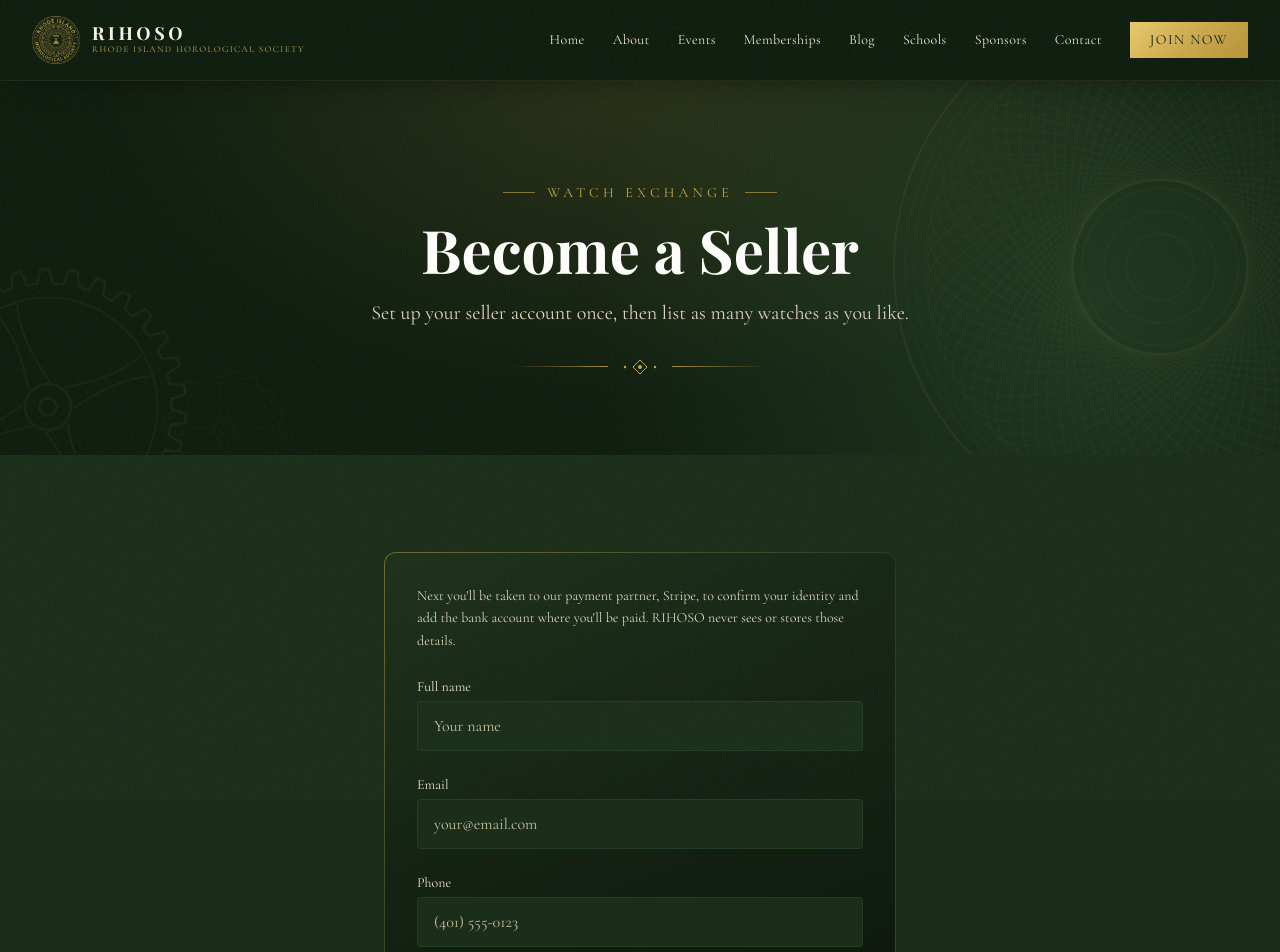
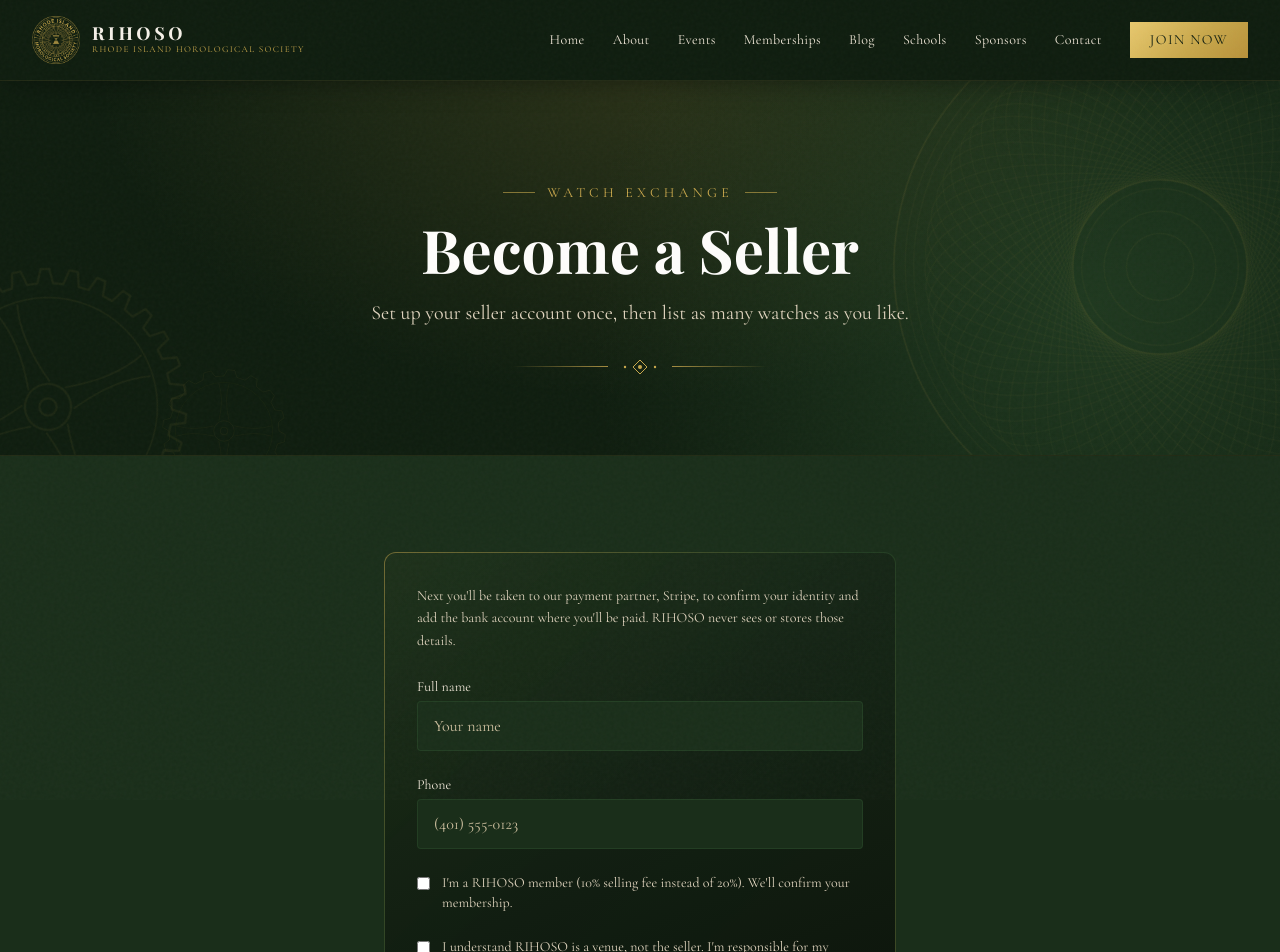
Before and after one commit to brandonsalomon-ui/rihoso-website, a Next.js app: page /marketplace/sell in a window 1280 px wide. Shown: the top 952 px of the page. Built offline with nearby package versions, Linux system fonts and the light colour scheme; a web font is replaced by a local one.

Commit message:
Watch Exchange: seller sign-up for signed-in members

```diff
--- a/src/components/SellerSignup.tsx
+++ b/src/components/SellerSignup.tsx
@@ -6,7 +6,7 @@ import { useState } from "react";
 const inputClass =
   "w-full bg-forest-800 border border-forest-600/50 rounded px-4 py-3 text-cream-100 placeholder-cream-400 focus:outline-none focus:border-gold-400/60 transition-colors";
 
-export default function SellerSignup() {
+export default function SellerSignup({ resume = false }: { resume?: boolean }) {
   const [sending, setSending] = useState(false);
   const [error, setError] = useState("");
 
@@ -30,6 +30,21 @@ export default function SellerSignup() {
     }
   }
 
+  if (resume) {
+    return (
+      <form onSubmit={handleSubmit} className="space-y-6 panel-lux rounded-xl p-6 sm:p-8 text-center">
+        <h2 className="text-2xl font-display text-cream-50">Finish your seller setup</h2>
+        <p className="text-sm text-cream-300">You&apos;ve started setting up payouts with Stripe. Pick up where you left off.</p>
+        {error && (
+          <p className="text-sm text-red-300 bg-red-900/30 border border-red-400/30 rounded px-4 py-3" role="alert">{error}</p>
+        )}
+        <button type="submit" disabled={sending} className="btn-gold w-full py-3 rounded font-semibold disabled:opacity-60">
+          {sending ? "Connecting to Stripe…" : "Continue setup"}
+        </button>
+      </form>
+    );
+  }
+
   return (
     <form onSubmit={handleSubmit} className="space-y-6 panel-lux rounded-xl p-6 sm:p-8">
       <p className="text-sm text-cream-300 leading-relaxed">
@@ -40,10 +55,6 @@ export default function SellerSignup() {
       <div>
         <label htmlFor="seller-name" className="block text-sm text-cream-200 mb-1">Full name</label>
         <input id="seller-name" name="name" type="text" autoComplete="name" required className={inputClass} placeholder="Your name" />
-      </div>
-      <div>
-        <label htmlFor="seller-email" className="block text-sm text-cream-200 mb-1">Email</label>
-        <input id="seller-email" name="email" type="email" autoComplete="email" required className={inputClass} placeholder="your@email.com" />
       </div>
       <div>
         <label htmlFor="seller-phone" className="block text-sm text-cream-200 mb-1">Phone</label>
```
